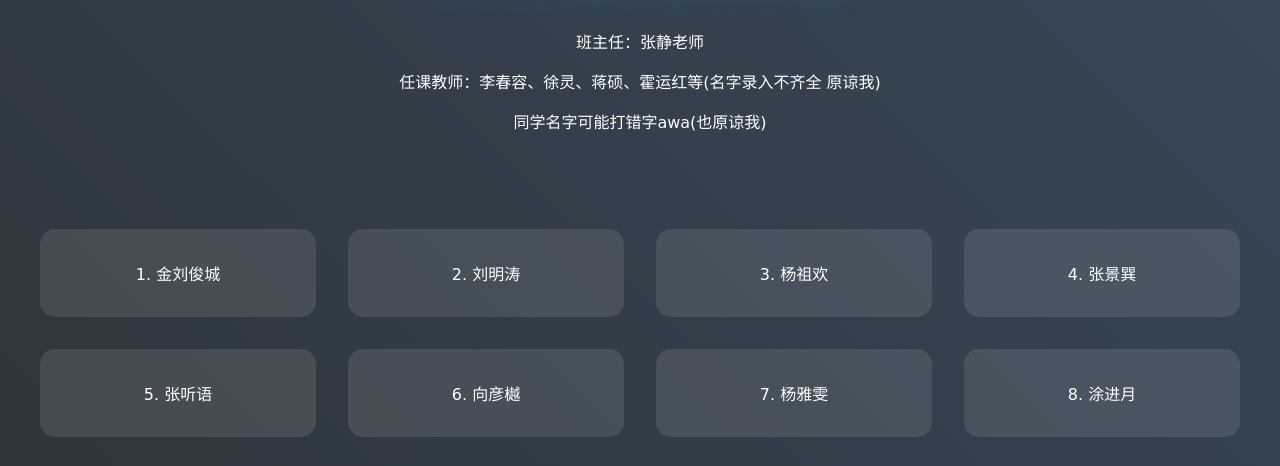
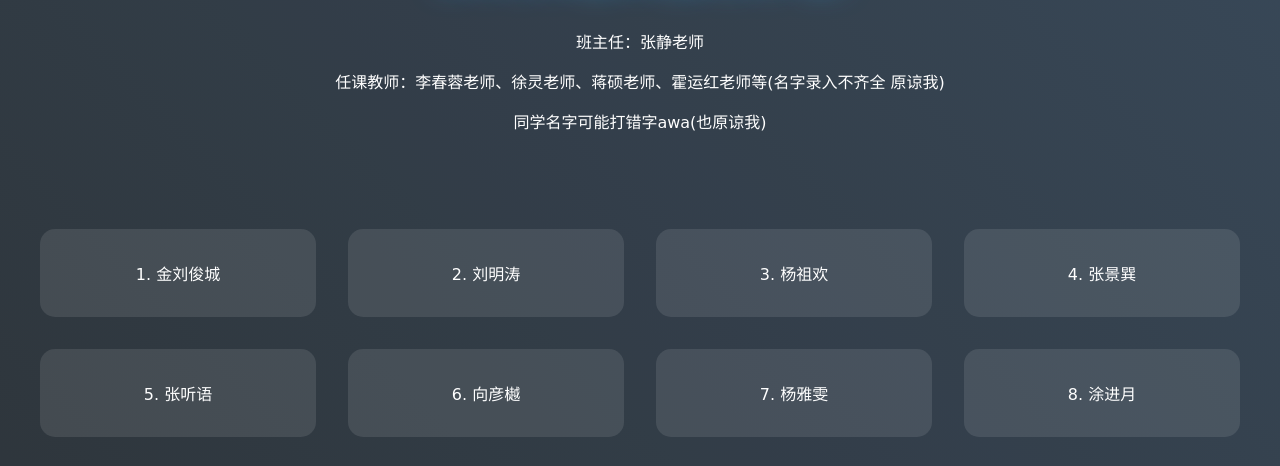
Before and after one commit to HeBeiaa/tongxuejinian, a plain HTML site: page tongxue.html in a window 1280 px wide. Shown: the part 293-759 px from the top of the page. Drawn offline with Linux system fonts and the light colour scheme.

Commit message:
Update tongxue.html

```diff
--- a/tongxue.html
+++ b/tongxue.html
@@ -124,7 +124,7 @@
 <div class="header">
     <h1>2019级5班同学录</h1>
     <p>班主任：张静老师</p>
-    <p>任课教师：李春容、徐灵、蒋硕、霍运红等(名字录入不齐全 原谅我)</p>
+    <p>任课教师：李春蓉老师、徐灵老师、蒋硕老师、霍运红老师等(名字录入不齐全 原谅我)</p>
     <p>同学名字可能打错字awa(也原谅我)</p>
 </div>
 
```
